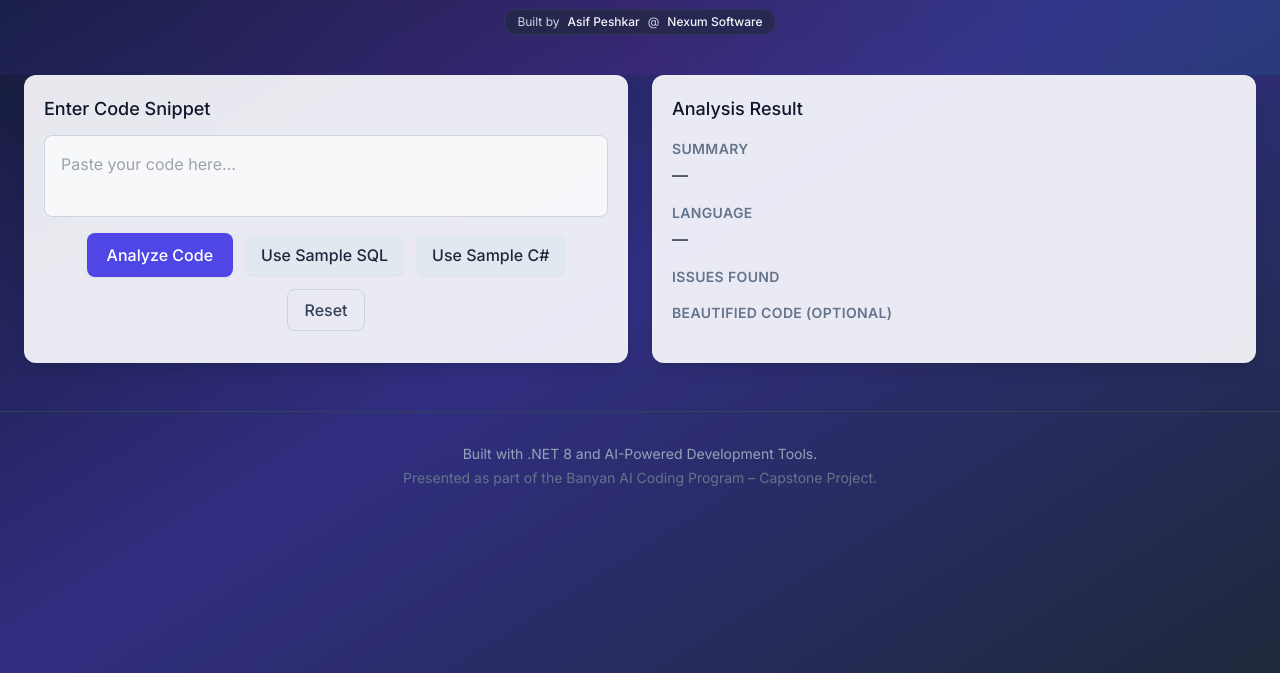
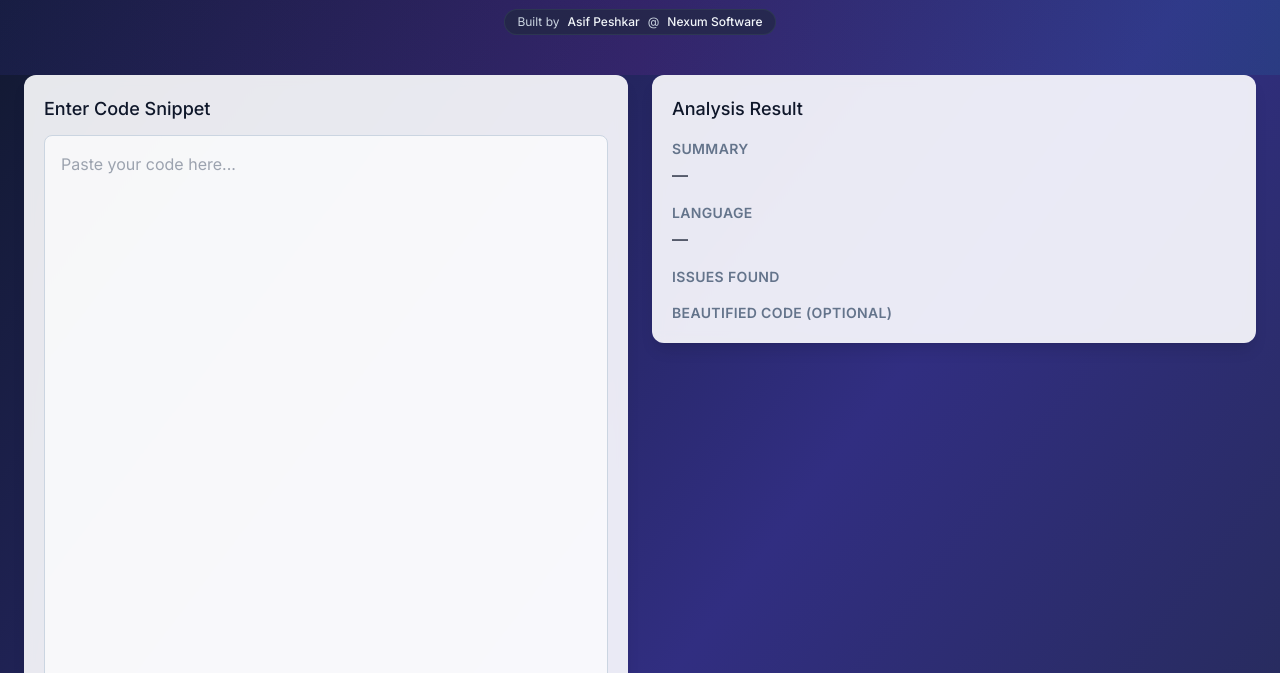
Before and after one commit to asifpeshkar/ai-code-reviewer, a plain HTML site: page web/index.html in a window 1280 px wide. Shown: the part 127-800 px from the top of the page. Drawn offline with nearby package versions, Linux system fonts and the light colour scheme.

Commit message:
fix: remove height constraints to allow textarea and panels to expand properly

```diff
--- a/web/index.html
+++ b/web/index.html
@@ -44,11 +44,11 @@
     </header>
 
     <main class="max-w-7xl mx-auto px-6 pb-12">
-      <div class="grid grid-cols-1 md:grid-cols-2 gap-6 items-stretch">
+      <div class="grid grid-cols-1 md:grid-cols-2 gap-6 items-start">
         <!-- Left: Input Panel -->
-        <section class="panel rounded-xl p-5 shadow-lg transition hover:shadow-xl hover:-translate-y-0.5 h-full flex flex-col">
+        <section class="panel rounded-xl p-5 shadow-lg transition hover:shadow-xl hover:-translate-y-0.5 flex flex-col">
           <h2 class="text-lg font-medium text-slate-900">Enter Code Snippet</h2>
-          <textarea id="codeInput" class="mt-3 w-full h-[50rem] md:h-[70rem] rounded-lg border border-slate-300 bg-white/70 p-4 text-slate-900 focus:outline-none focus:ring-2 focus:ring-indigo-500 flex-1 resize-none overflow-y-auto" placeholder="Paste your code here..."></textarea>
+          <textarea id="codeInput" class="mt-3 w-full h-[50rem] md:h-[70rem] rounded-lg border border-slate-300 bg-white/70 p-4 text-slate-900 focus:outline-none focus:ring-2 focus:ring-indigo-500 resize-none overflow-y-auto" placeholder="Paste your code here..."></textarea>
           <div class="mt-4 flex flex-wrap items-center justify-center gap-3">
             <button id="analyzeBtn" class="inline-flex items-center gap-2 rounded-lg bg-indigo-600 px-5 py-2.5 text-white font-medium shadow-sm hover:bg-indigo-500 focus:outline-none focus:ring-2 focus:ring-offset-2 focus:ring-indigo-500 transition-transform active:scale-[0.98]">
               Analyze Code
@@ -65,7 +65,7 @@
         </section>
 
         <!-- Right: Output Panel -->
-        <section class="panel rounded-xl p-5 shadow-lg transition hover:shadow-xl hover:-translate-y-0.5 h-full relative">
+        <section class="panel rounded-xl p-5 shadow-lg transition hover:shadow-xl hover:-translate-y-0.5 relative">
           <!-- Center overlay spinner during analysis -->
           <div id="overlaySpinner" class="hidden absolute inset-0 z-10 grid place-items-center bg-slate-900/30 backdrop-blur-sm">
             <div class="flex flex-col items-center gap-3">
```
